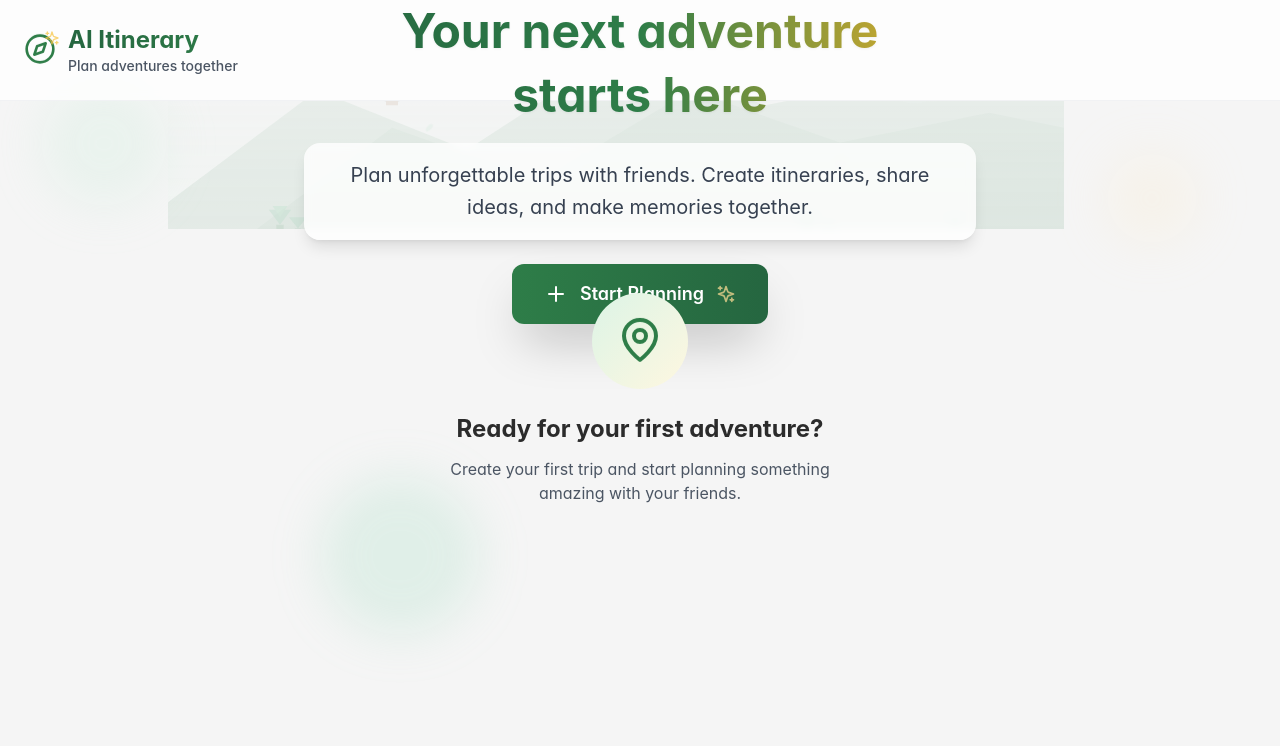
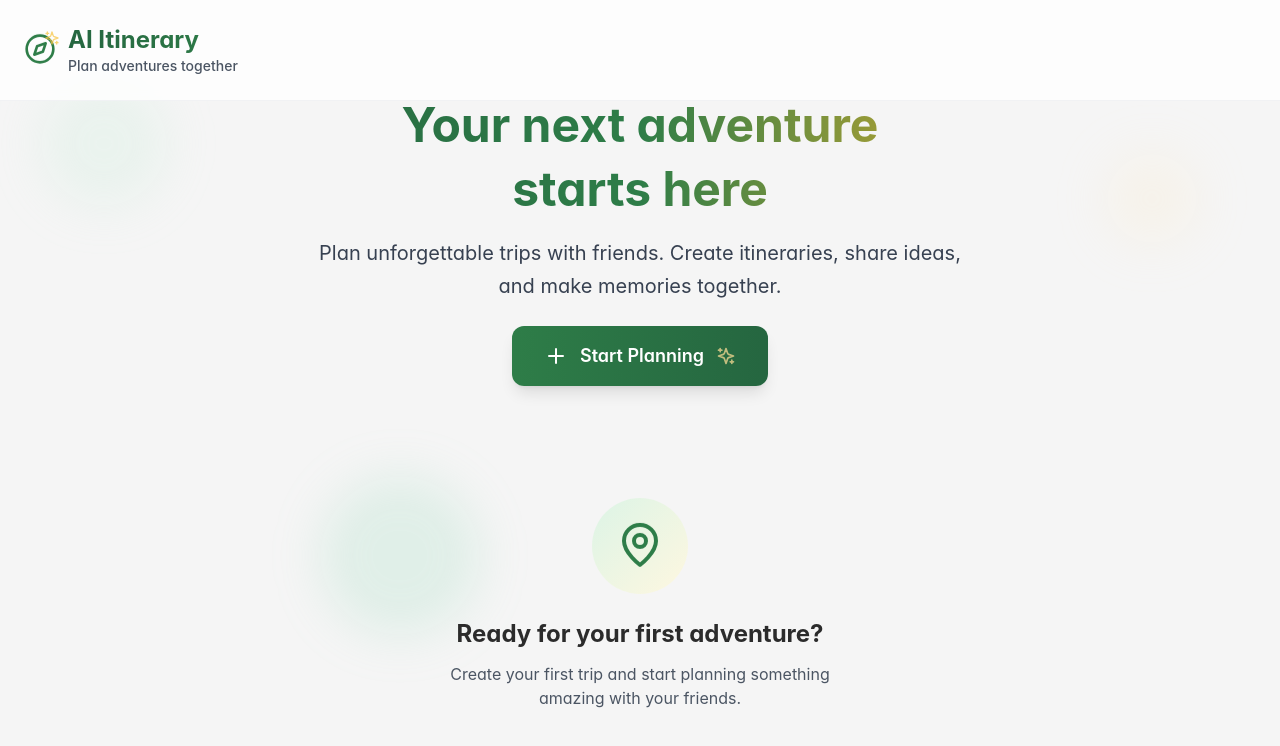
Before and after one commit to MimiLeinbach/Bolt-Hackathon, a React (Vite) app: page / in a window 1280 px wide. Shown: the top 746 px of the page. Built offline with nearby package versions, Linux system fonts and the light colour scheme.

Commit message:
Undo Homepage Illustration Changes

```diff
--- a/src/components/shared/AdventureIllustration.tsx
+++ /dev/null
@@ -1,170 +0,0 @@
-import React from 'react'
-
-export default function AdventureIllustration() {
-  return (
-    <div className="relative w-full overflow-hidden -mx-6 px-6">
-      {/* Background illustration that blends with the page */}
-      <div className="absolute inset-0 pointer-events-none">
-        <svg
-          viewBox="0 0 1200 600"
-          className="w-full h-full object-cover opacity-30"
-          xmlns="http://www.w3.org/2000/svg"
-          preserveAspectRatio="xMidYMid slice"
-        >
-          {/* Gradient definitions */}
-          <defs>
-            <linearGradient id="skyGradient" x1="0%" y1="0%" x2="0%" y2="100%">
-              <stop offset="0%" stopColor="#F5F5F5" stopOpacity="0" />
-              <stop offset="50%" stopColor="#dcf4e6" stopOpacity="0.3" />
-              <stop offset="100%" stopColor="#f0f9f4" stopOpacity="0.5" />
-            </linearGradient>
-            <linearGradient id="mountainGradient" x1="0%" y1="0%" x2="0%" y2="100%">
-              <stop offset="0%" stopColor="#2E7D48" stopOpacity="0.2" />
-              <stop offset="100%" stopColor="#256640" stopOpacity="0.3" />
-            </linearGradient>
-            <linearGradient id="grassGradient" x1="0%" y1="0%" x2="0%" y2="100%">
-              <stop offset="0%" stopColor="#dcf4e6" stopOpacity="0.2" />
-              <stop offset="100%" stopColor="#bce8d1" stopOpacity="0.3" />
-            </linearGradient>
-            <radialGradient id="sunGradient" cx="50%" cy="50%" r="50%">
-              <stop offset="0%" stopColor="#F7C544" stopOpacity="0.4" />
-              <stop offset="100%" stopColor="#f4b429" stopOpacity="0.2" />
-            </radialGradient>
-          </defs>
-
-          {/* Sky background */}
-          <rect width="1200" height="600" fill="url(#skyGradient)" />
-
-          {/* Sun */}
-          <circle cx="950" cy="120" r="50" fill="url(#sunGradient)" />
-
-          {/* Sun rays */}
-          <g stroke="#F7C544" strokeWidth="2" strokeLinecap="round" opacity="0.3">
-            <line x1="950" y1="40" x2="950" y2="55" />
-            <line x1="950" y1="185" x2="950" y2="200" />
-            <line x1="870" y1="120" x2="855" y2="120" />
-            <line x1="1030" y1="120" x2="1045" y2="120" />
-            <line x1="890" y1="65" x2="880" y2="55" />
-            <line x1="1010" y1="175" x2="1020" y2="185" />
-            <line x1="1010" y1="65" x2="1020" y2="55" />
-            <line x1="890" y1="175" x2="880" y2="185" />
-          </g>
-
-          {/* Floating clouds */}
-          <g fill="#ffffff" opacity="0.4">
-            <ellipse cx="200" cy="80" rx="35" ry="20" />
-            <ellipse cx="230" cy="70" rx="40" ry="25" />
-            <ellipse cx="260" cy="80" rx="30" ry="18" />
-
-            <ellipse cx="600" cy="60" rx="25" ry="15" />
-            <ellipse cx="620" cy="55" rx="30" ry="18" />
-            <ellipse cx="640" cy="60" rx="20" ry="12" />
-
-            <ellipse cx="1000" cy="200" rx="30" ry="18" />
-            <ellipse cx="1025" cy="195" rx="35" ry="20" />
-          </g>
-
-          {/* Mountain silhouettes */}
-          <polygon points="0,350 200,200 400,280 600,150 800,220 1000,180 1200,200 1200,600 0,600" fill="url(#mountainGradient)" />
-
-          {/* Secondary mountain layer */}
-          <polygon points="100,400 300,250 500,320 700,200 900,270 1100,230 1200,250 1200,600 0,600" fill="url(#mountainGradient)" opacity="0.5" />
-
-          {/* Ground/grass areas */}
-          <ellipse cx="300" cy="550" rx="200" ry="50" fill="url(#grassGradient)" />
-          <ellipse cx="700" cy="570" rx="250" ry="60" fill="url(#grassGradient)" />
-          <ellipse cx="1000" cy="560" rx="180" ry="40" fill="url(#grassGradient)" />
-
-          {/* Scattered trees */}
-          <g opacity="0.4">
-            {/* Tree cluster 1 */}
-            <rect x="145" y="380" width="10" height="40" fill="#2E7D48" />
-            <polygon points="150,380 135,360 165,360" fill="#38A169" />
-            <polygon points="150,370 140,355 160,355" fill="#48BB78" />
-
-            <rect x="170" y="385" width="8" height="35" fill="#2E7D48" />
-            <polygon points="174,385 162,370 186,370" fill="#38A169" />
-
-            {/* Tree cluster 2 */}
-            <rect x="850" y="390" width="12" height="45" fill="#2E7D48" />
-            <polygon points="856,390 840,370 872,370" fill="#38A169" />
-            <polygon points="856,380 845,365 867,365" fill="#48BB78" />
-
-            <rect x="880" y="395" width="10" height="35" fill="#2E7D48" />
-            <polygon points="885,395 873,380 897,380" fill="#38A169" />
-
-            {/* Tree cluster 3 */}
-            <rect x="1050" y="385" width="8" height="30" fill="#2E7D48" />
-            <polygon points="1054,385 1042,370 1066,370" fill="#38A169" />
-          </g>
-
-          {/* Adventure elements scattered throughout */}
-          <g opacity="0.3">
-            {/* Hot air balloon in distance */}
-            <ellipse cx="300" cy="180" rx="20" ry="28" fill="#F7C544" />
-            <ellipse cx="295" cy="180" rx="6" ry="28" fill="#f4b429" />
-            <ellipse cx="305" cy="180" rx="6" ry="28" fill="#e89611" />
-            <rect x="292" y="208" width="16" height="12" fill="#8B4513" />
-            <line x1="280" y1="208" x2="292" y2="215" stroke="#4A5568" strokeWidth="1" />
-            <line x1="320" y1="208" x2="308" y2="215" stroke="#4A5568" strokeWidth="1" />
-
-            {/* Tent silhouette */}
-            <polygon points="750,420 780,460 720,460" fill="#2E7D48" />
-            <polygon points="750,420 765,460 735,460" fill="#256640" />
-
-            {/* Campfire smoke */}
-            <path d="M600,450 Q605,440 595,430 Q605,420 595,410 Q605,400 595,390" stroke="#E2E8F0" strokeWidth="2" fill="none" opacity="0.4" />
-          </g>
-
-          {/* People silhouettes - very subtle */}
-          <g opacity="0.2" fill="#2E7D48">
-            {/* Group of friends as simple silhouettes */}
-            <ellipse cx="400" cy="420" rx="3" ry="8" />
-            <ellipse cx="415" cy="425" rx="3" ry="8" />
-            <ellipse cx="430" cy="422" rx="3" ry="8" />
-            <ellipse cx="445" cy="428" rx="3" ry="8" />
-            <ellipse cx="460" cy="424" rx="3" ry="8" />
-            <ellipse cx="475" cy="427" rx="3" ry="8" />
-
-            {/* Another group */}
-            <ellipse cx="650" cy="440" rx="3" ry="8" />
-            <ellipse cx="665" cy="445" rx="3" ry="8" />
-            <ellipse cx="680" cy="442" rx="3" ry="8" />
-            <ellipse cx="695" cy="448" rx="3" ry="8" />
-          </g>
-
-          {/* Birds in the sky */}
-          <g stroke="#2E7D48" strokeWidth="1.5" fill="none" opacity="0.3">
-            <path d="M400,120 Q405,115 410,120 Q415,115 420,120" />
-            <path d="M450,140 Q455,135 460,140 Q465,135 470,140" />
-            <path d="M750,100 Q755,95 760,100" />
-            <path d="M800,130 Q805,125 810,130 Q815,125 820,130" />
-          </g>
-
-          {/* Floating elements */}
-          <g opacity="0.2">
-            {/* Butterflies */}
-            <g transform="translate(500, 300)">
-              <ellipse cx="-2" cy="0" rx="2" ry="4" fill="#F7C544" />
-              <ellipse cx="2" cy="0" rx="2" ry="4" fill="#f4b429" />
-            </g>
-            <g transform="translate(800, 320)">
-              <ellipse cx="-2" cy="0" rx="2" ry="4" fill="#2E7D48" />
-              <ellipse cx="2" cy="0" rx="2" ry="4" fill="#38A169" />
-            </g>
-
-            {/* Floating leaves */}
-            <ellipse cx="350" cy="250" rx="3" ry="6" fill="#48BB78" transform="rotate(45 350 250)" />
-            <ellipse cx="550" cy="280" rx="2" ry="5" fill="#38A169" transform="rotate(-30 550 280)" />
-            <ellipse cx="900" cy="300" rx="3" ry="6" fill="#2E7D48" transform="rotate(60 900 300)" />
-          </g>
-        </svg>
-      </div>
-
-      {/* Content area with proper spacing */}
-      <div className="relative z-10 py-16">
-        {/* This creates the space where your content will sit above the illustration */}
-      </div>
-    </div>
-  )
-}
--- a/src/pages/HomePage.tsx
+++ b/src/pages/HomePage.tsx
@@ -3,7 +3,6 @@ import { Link, useLocation } from 'react-router-dom'
 import { Plus, MapPin, Users, Calendar, Sparkles, AlertCircle } from 'lucide-react'
 import { useTripStore } from '../stores/tripStore'
 import { format } from 'date-fns'
-import AdventureIllustration from '../components/shared/AdventureIllustration'
 
 export default function HomePage() {
   const trips = useTripStore((state) => state.trips)
@@ -11,49 +10,41 @@ export default function HomePage() {
   const error = location.state?.error
 
   return (
-    <div className="animate-fade-in relative">
+    <div className="animate-fade-in">
       {/* Error Message */}
       {error && (
-        <div className="mb-6 p-4 bg-red-50 border border-red-200 rounded-xl flex items-center space-x-3 relative z-20">
+        <div className="mb-6 p-4 bg-red-50 border border-red-200 rounded-xl flex items-center space-x-3">
           <AlertCircle className="w-5 h-5 text-red-500 flex-shrink-0" />
           <p className="text-red-700 text-sm">{error}</p>
         </div>
       )}
 
-      {/* Hero Section with Background Illustration */}
-      <div className="relative">
-        {/* Background Adventure Illustration */}
-        <AdventureIllustration />
-
-        {/* Hero Content - positioned over the illustration */}
-        <div className="absolute inset-0 flex items-center justify-center">
-          <div className="text-center px-6">
+      {/* Hero Section */}
+      <div className="text-center mb-12">
         <div className="mb-6">
-              <h2 className="text-5xl font-bold mb-4 bg-gradient-to-r from-forest-600 via-forest-500 to-gold-500 bg-clip-text text-transparent drop-shadow-sm">
+          <h2 className="text-5xl font-bold mb-4 bg-gradient-to-r from-forest-600 via-forest-500 to-gold-500 bg-clip-text text-transparent">
             Your next adventure
           </h2>
-              <h3 className="text-5xl font-bold mb-6 bg-gradient-to-r from-forest-600 via-forest-500 to-gold-500 bg-clip-text text-transparent drop-shadow-sm">
+          <h3 className="text-5xl font-bold mb-6 bg-gradient-to-r from-forest-600 via-forest-500 to-gold-500 bg-clip-text text-transparent">
             starts here
           </h3>
-              <p className="text-xl text-gray-700 max-w-2xl mx-auto leading-relaxed bg-white/80 backdrop-blur-sm rounded-2xl px-8 py-4 shadow-lg">
+          <p className="text-xl text-gray-700 max-w-2xl mx-auto leading-relaxed">
             Plan unforgettable trips with friends. Create itineraries, share ideas, and make memories together.
           </p>
         </div>
 
         <Link to="/create-trip">
-              <button className="btn-primary text-lg px-8 py-4 inline-flex items-center space-x-3 group shadow-2xl">
+          <button className="btn-primary text-lg px-8 py-4 inline-flex items-center space-x-3 group">
             <Plus className="w-6 h-6 group-hover:rotate-90 transition-transform duration-300" />
             <span>Start Planning</span>
             <Sparkles className="w-5 h-5 animate-pulse text-gold-300" />
           </button>
         </Link>
       </div>
-        </div>
-      </div>
 
       {/* Recent Trips */}
       {trips.length > 0 && (
-        <div className="animate-slide-up mt-12 relative z-10">
+        <div className="animate-slide-up">
           <h3 className="text-2xl font-bold text-charcoal mb-6 flex items-center">
             <MapPin className="w-6 h-6 mr-2 text-forest-500" />
             Your Adventures
@@ -100,7 +91,7 @@ export default function HomePage() {
 
       {/* Empty State */}
       {trips.length === 0 && (
-        <div className="text-center py-16 animate-slide-up relative z-10">
+        <div className="text-center py-16 animate-slide-up">
           <div className="w-24 h-24 mx-auto mb-6 bg-gradient-to-br from-forest-100 to-gold-100 rounded-full flex items-center justify-center">
             <MapPin className="w-12 h-12 text-forest-500 animate-bounce-gentle" />
           </div>
```
Lines whose indentation alone changed are shown as unchanged.
